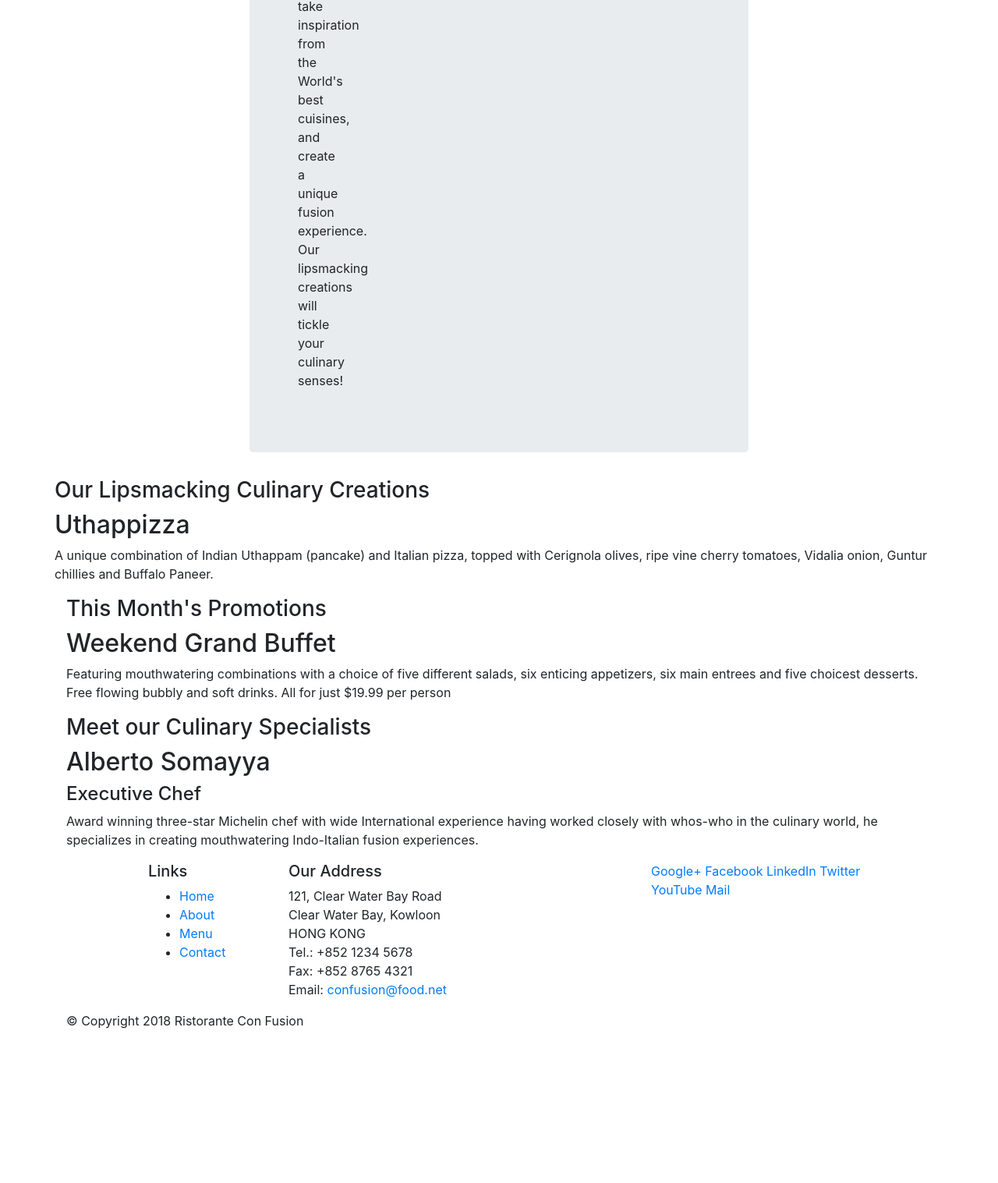
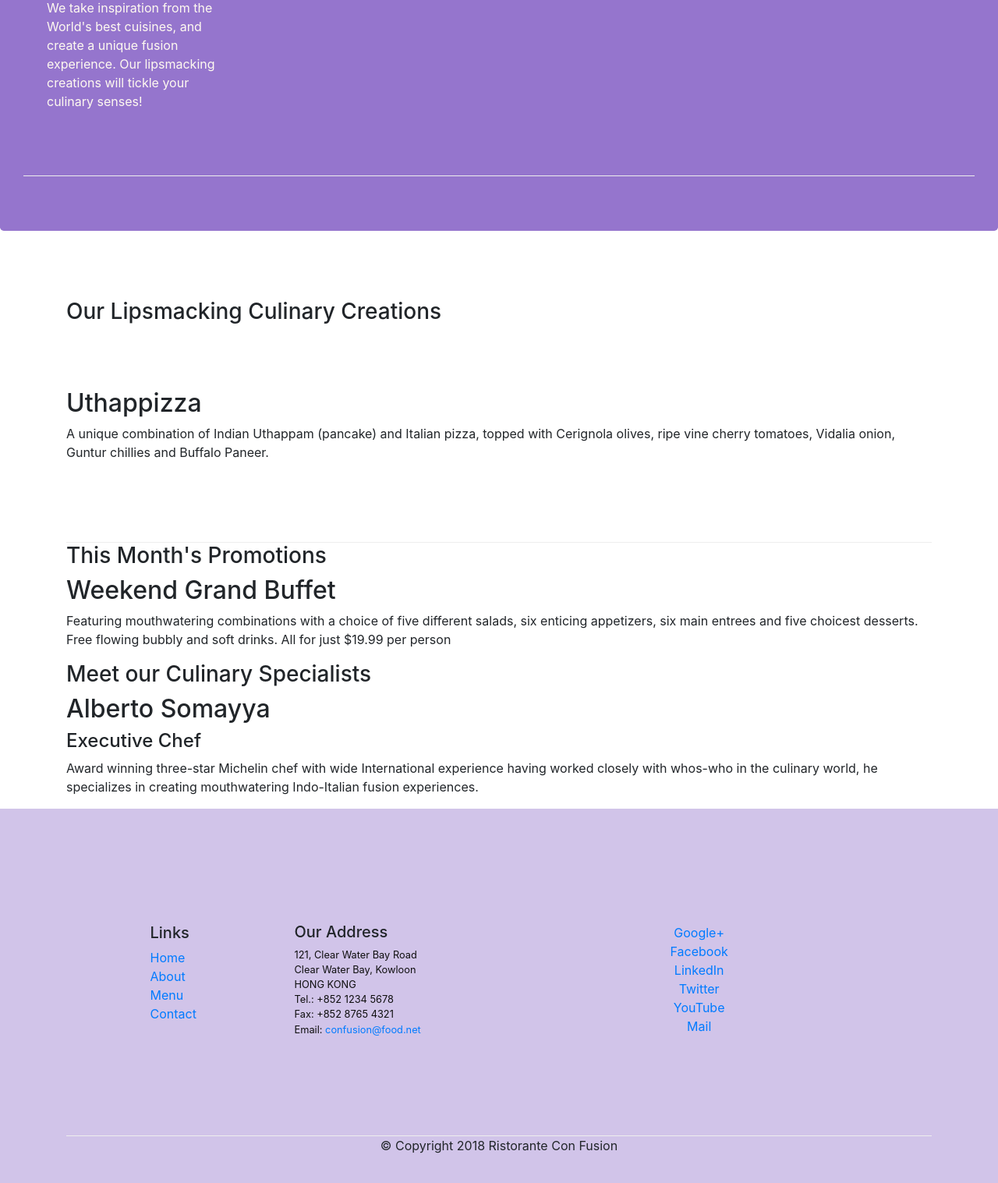
Before and after one commit to Samarth484/ConFuSionBonAppetit, a website: page index.html in a window 1280 px wide. Shown: the part 244-1761 px from the top of the page at 78% size. Before the commit the page ends 1581 px from the top, so only its background shows below. Drawn offline with nearby package versions, Linux system fonts and the light colour scheme.

Commit message:
Bootstrap Grid Part 2

```diff
--- /dev/null
+++ b/css/styles.css
@@ -0,0 +1,30 @@
+.row-header{
+    margin:0px auto;
+    padding:0px;
+}
+
+.row-content {
+    margin:0px auto;
+    padding: 50px 0px 50px 0px;
+    border-bottom: 1px ridge;
+    min-height:400px;
+}
+
+.footer{
+    background-color: #D1C4E9;
+    margin:0px auto;
+    padding: 20px 0px 20px 0px;
+}
+
+.jumbotron {
+    padding:70px 30px 70px 30px;
+    margin:0px auto;
+    background: #9575CD ;
+    color:floralwhite;
+}
+
+address{
+    font-size:80%;
+    margin:0px;
+    color:#0f0f0f;
+}
--- a/index.html
+++ b/index.html
@@ -9,15 +9,16 @@
 
     <!-- Bootstrap CSS -->
     <link rel="stylesheet" href="node_modules/bootstrap/dist/css/bootstrap.min.css">
+    <link href="css/styles.css" rel="stylesheet">
     <title>Ristorante Con Fusion</title>
 </head>
 
 <body>
 
-    <header class="jumbotron container col-12 col-sm-6">
-        <div class="row col-12 col-sm col-12 col-sm-4 order-sm-last col-md-3">
+    <header class="jumbotron container col-12 col-sm-">
+        <div class="row col-12 col-sm col-12  row-header row row-content align-items-center">
             <div class="col-12 col-sm-4 col-md-3">
-                <div class="col col-sm col-md">
+                <div class="col col-sm col-m">
                     <h1>Ristorante con Fusion</h1>
                     <p>We take inspiration from the World's best cuisines, and create a unique fusion experience. Our lipsmacking creations will tickle your culinary senses!</p>
                 </div>
@@ -28,7 +29,7 @@
     </header>
 
     <div class="container">
-        <div class="row">
+        <div class="row row-contentrow row-content align-items-center ">
             <div>
                 <h3>Our Lipsmacking Culinary Creations</h3>
             </div>
@@ -61,12 +62,12 @@
         </div>
     </div>
 
-    <footer>
+    <footer class="footer">
         <div class="container">
-            <div class="row col col-sm order-sm-first col-md">
+            <div class="row col col-sm order-sm-first col-md row-content row row-content align-items-center">
                 <div class="col-4 col-sm-2 col-4 offset-1 col-sm-2">
                     <h5>Links</h5>
-                    <ul>
+                    <ul class="list-unstyled">
                         <li><a href="#">Home</a></li>
                         <li><a href="#">About</a></li>
                         <li><a href="#">Menu</a></li>
@@ -85,7 +86,7 @@
 		           </address>
                 </div>
                 <div class="col-12 col-sm-4">
-                    <div class="col-auto">
+                    <div class="col-auto col-12 col-sm-4 align-self-center text-center">
                         <a href="http://google.com/+">Google+</a>
                         <a href="http://www.facebook.com/profile.php?id=">Facebook</a>
                         <a href="http://www.linkedin.com/in/">LinkedIn</a>
@@ -95,8 +96,8 @@
                     </div>
                 </div>
            </div>
-           <div>
-                <div>
+           <div class="row justify-content-center">
+                <div class="col-auto">
                     <p>© Copyright 2018 Ristorante Con Fusion</p>
                 </div>
            </div>
```
